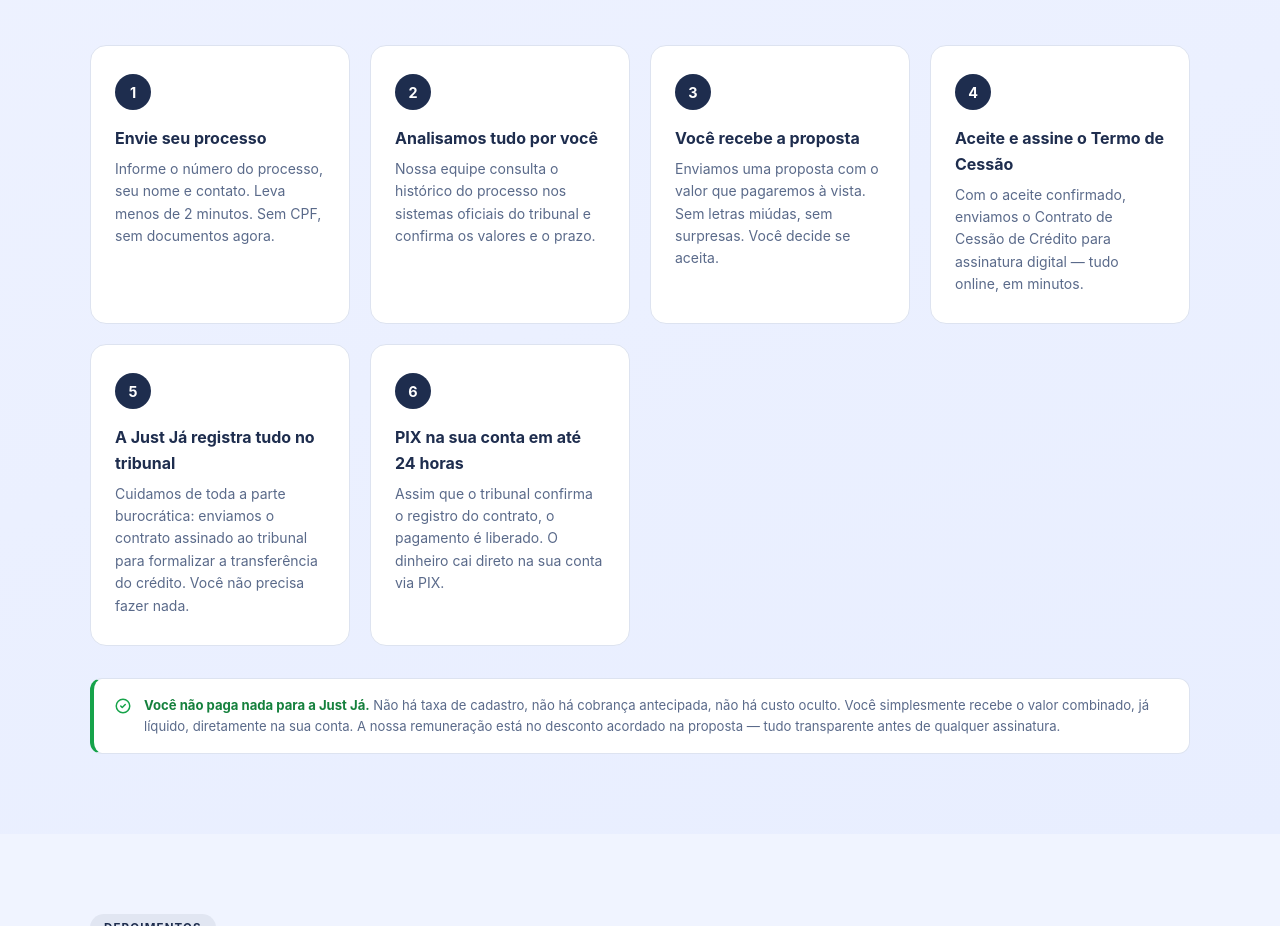
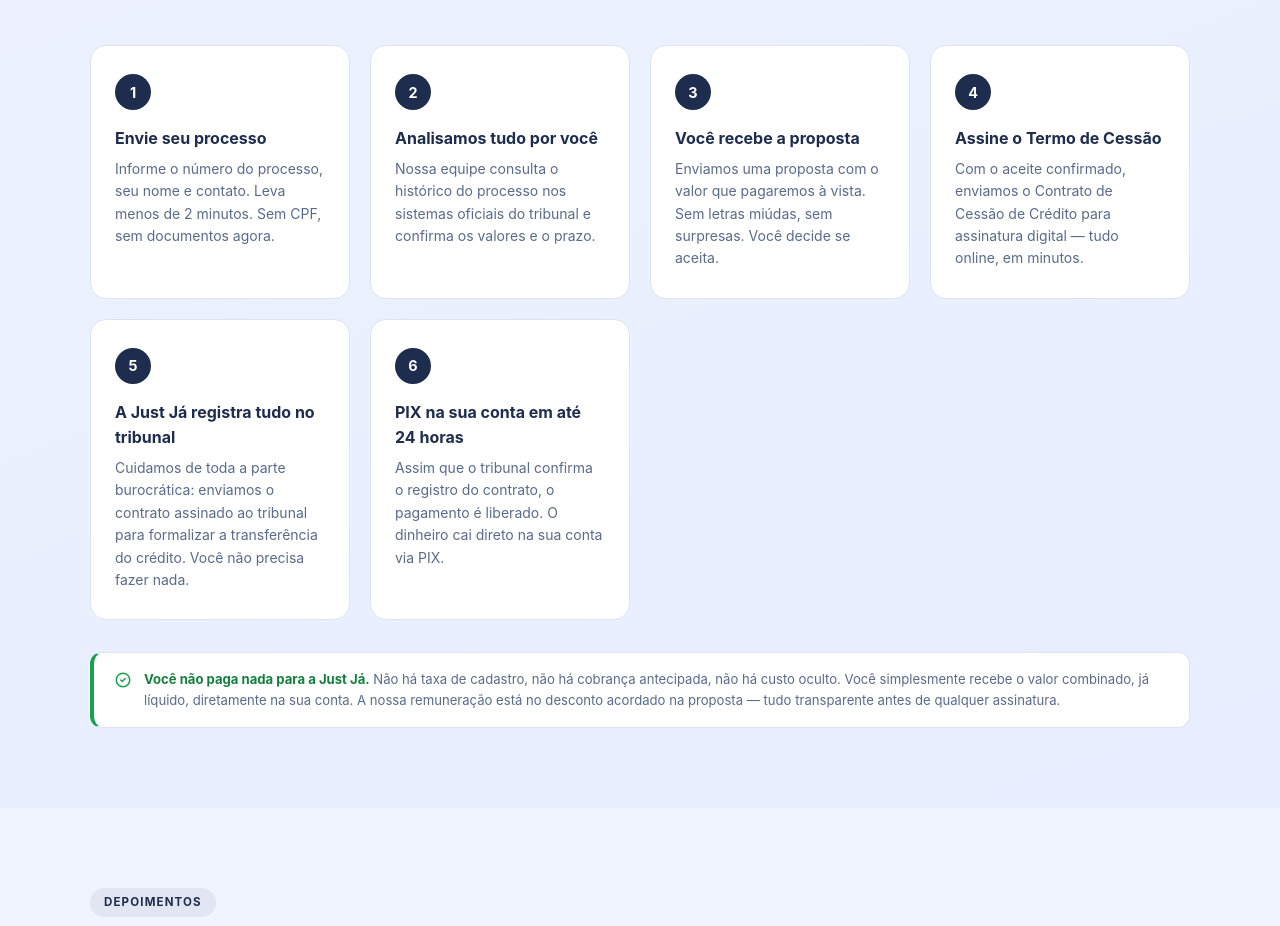
Before and after one commit to Timnogueira/justja, a website: page index.html in a window 1280 px wide. Shown: the part 1782-2708 px from the top of the page. Drawn offline with nearby package versions, Linux system fonts and the light colour scheme.

Commit message:
fix: step 4 só 'Assine o Termo de Cessão'

```diff
--- a/index.html
+++ b/index.html
@@ -487,7 +487,7 @@
       </div>
       <div class="step-card">
         <div class="step-num">4</div>
-        <h3>Aceite e assine o Termo de Cessão</h3>
+        <h3>Assine o Termo de Cessão</h3>
         <p>Com o aceite confirmado, enviamos o Contrato de Cessão de Crédito para assinatura digital — tudo online, em minutos.</p>
       </div>
       <div class="step-card">
```
